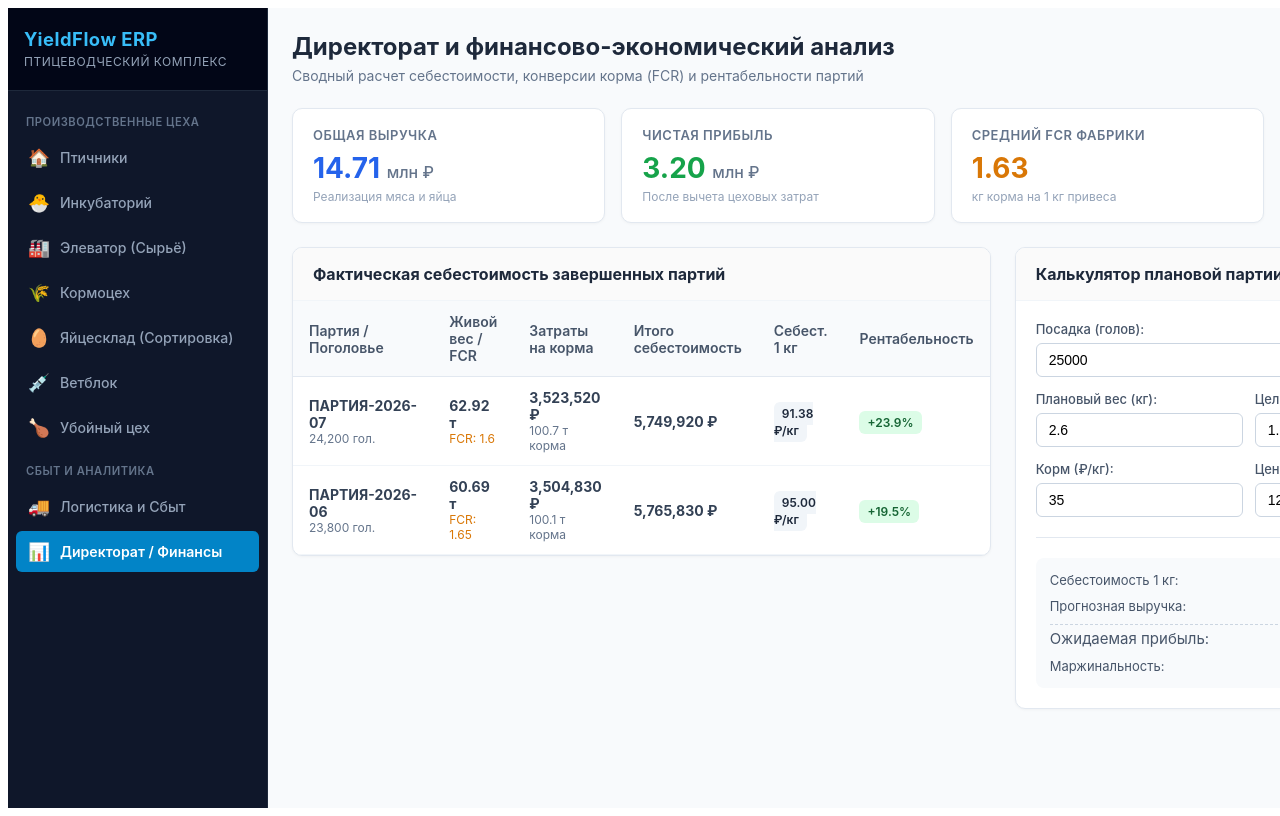
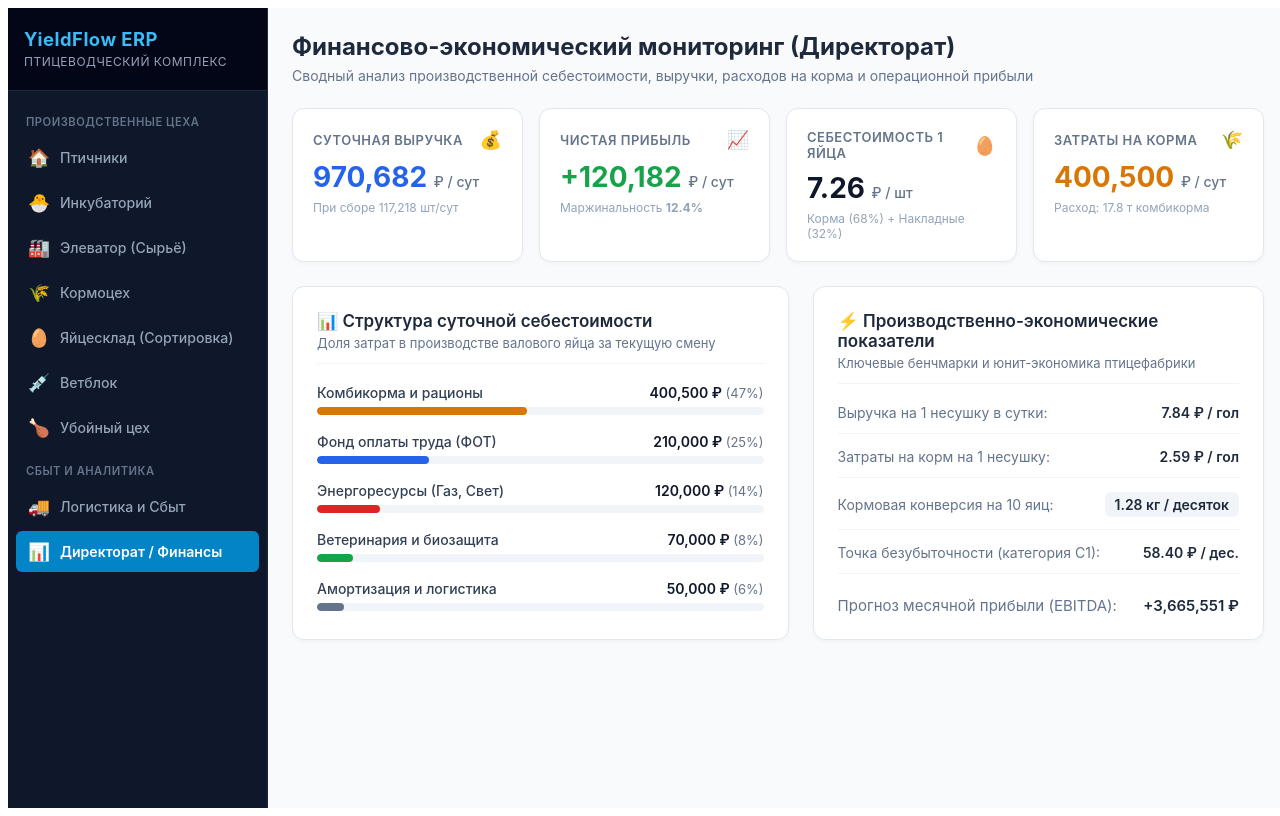
Before and after one commit to radikryzvanov/yield-flow-erp, an Angular app: page /finance-calc in a window 1280 px wide. Built offline with nearby package versions, Linux system fonts and the light colour scheme.

Commit message:
style(finance): polish finance dashboard cards, progress bars and metrics

```diff
--- a/src/app/features/finance-calc/pages/finance-dashboard/finance-dashboard.component.css
+++ b/src/app/features/finance-calc/pages/finance-dashboard/finance-dashboard.component.css
@@ -19,18 +19,33 @@
   margin: 0;
 }
 
+/* KPI Сетка */
 .kpi-grid {
   display: grid;
-  grid-template-columns: repeat(auto-fit, minmax(220px, 1fr));
+  grid-template-columns: repeat(4, 1fr);
   gap: 16px;
+}
+
+@media (max-width: 1024px) {
+  .kpi-grid { grid-template-columns: repeat(2, 1fr); }
+}
+
+@media (max-width: 600px) {
+  .kpi-grid { grid-template-columns: 1fr; }
 }
 
 .kpi-card {
   background: #ffffff;
-  padding: 18px 20px;
-  border-radius: 10px;
+  padding: 20px;
+  border-radius: 12px;
   border: 1px solid #e2e8f0;
-  box-shadow: 0 1px 3px rgba(0, 0, 0, 0.04);
+  box-shadow: 0 2px 4px rgba(0, 0, 0, 0.03);
+}
+
+.kpi-header {
+  display: flex;
+  justify-content: space-between;
+  align-items: center;
 }
 
 .kpi-title {
@@ -41,14 +56,18 @@
   letter-spacing: 0.5px;
 }
 
+.kpi-icon {
+  font-size: 18px;
+}
+
 .kpi-value {
   font-size: 28px;
   font-weight: 700;
-  margin: 8px 0 4px;
+  margin: 10px 0 6px;
 }
 
 .kpi-value .unit {
-  font-size: 16px;
+  font-size: 14px;
   font-weight: 500;
   color: #64748b;
 }
@@ -59,153 +78,136 @@
 }
 
 .text-primary { color: #2563eb; }
+.text-success { color: #16a34a; }
 .text-warning { color: #d97706; }
-.text-success { color: #16a34a; }
-.text-muted { color: #64748b; }
-.small { font-size: 12px; }
+.text-dark { color: #0f172a; }
 
-.content-grid {
+/* Двухколоночная аналитическая сетка */
+.dashboard-grid {
   display: grid;
-  grid-template-columns: 2fr 1fr;
+  grid-template-columns: 1.1fr 1fr;
   gap: 24px;
 }
 
-@media (max-width: 1024px) {
-  .content-grid {
-    grid-template-columns: 1fr;
-  }
-}
-
-.main-column, .side-column {
-  display: flex;
-  flex-direction: column;
-  gap: 24px;
+@media (max-width: 960px) {
+  .dashboard-grid { grid-template-columns: 1fr; }
 }
 
 .card {
   background: #ffffff;
-  border-radius: 10px;
+  border-radius: 12px;
   border: 1px solid #e2e8f0;
-  box-shadow: 0 1px 3px rgba(0, 0, 0, 0.04);
+  box-shadow: 0 2px 4px rgba(0, 0, 0, 0.03);
+  padding: 24px;
+}
+
+.card-header {
+  margin-bottom: 20px;
+  border-bottom: 1px solid #f1f5f9;
+  padding-bottom: 12px;
+}
+
+.card-title {
+  font-size: 17px;
+  font-weight: 600;
+  color: #1e293b;
+  margin: 0 0 4px 0;
+}
+
+.card-desc {
+  font-size: 13px;
+  color: #64748b;
+  margin: 0;
+}
+
+/* Список расходов и прогресс-баров */
+.breakdown-list {
+  display: flex;
+  flex-direction: column;
+  gap: 18px;
+}
+
+.breakdown-item {
+  display: flex;
+  flex-direction: column;
+  gap: 6px;
+}
+
+.breakdown-header {
+  display: flex;
+  justify-content: space-between;
+  align-items: center;
+  font-size: 14px;
+}
+
+.cat-name {
+  font-weight: 500;
+  color: #334155;
+}
+
+.cat-val {
+  font-weight: 600;
+  color: #0f172a;
+}
+
+.cat-share {
+  color: #64748b;
+  font-size: 13px;
+  font-weight: 400;
+}
+
+.progress-bar-bg {
+  width: 100%;
+  height: 8px;
+  background-color: #f1f5f9;
+  border-radius: 4px;
   overflow: hidden;
 }
 
-.card-header {
-  padding: 16px 20px;
-  border-bottom: 1px solid #f1f5f9;
-  background-color: #fafafa;
+.progress-bar-fill {
+  height: 100%;
+  border-radius: 4px;
+  transition: width 0.4s ease;
 }
 
-.card-header h2 {
-  font-size: 16px;
-  color: #1e293b;
-  margin: 0;
-}
-
-.table-responsive {
-  overflow-x: auto;
-}
-
-.data-table {
-  width: 100%;
-  border-collapse: collapse;
-  text-align: left;
-  font-size: 14px;
-}
-
-.data-table th {
-  background-color: #f8fafc;
-  color: #475569;
-  font-weight: 600;
-  padding: 12px 16px;
-  border-bottom: 1px solid #e2e8f0;
-}
-
-.data-table td {
-  padding: 12px 16px;
-  border-bottom: 1px solid #f1f5f9;
-  color: #334155;
-  vertical-align: middle;
-}
-
-.badge {
-  padding: 4px 8px;
-  border-radius: 6px;
-  font-size: 12px;
-  font-weight: 600;
-}
-
-.badge-cost {
-  background-color: #f1f5f9;
-  color: #1e293b;
-}
-
-.badge-success {
-  background-color: #dcfce7;
-  color: #166534;
-}
-
-.calc-body {
-  padding: 20px;
+/* Метрики эффективности */
+.metrics-list {
   display: flex;
   flex-direction: column;
   gap: 14px;
 }
 
-.form-group {
+.metric-row {
   display: flex;
-  flex-direction: column;
-  gap: 6px;
-  flex: 1;
+  justify-content: space-between;
+  align-items: center;
+  padding-bottom: 12px;
+  border-bottom: 1px solid #f1f5f9;
+  font-size: 14px;
 }
 
-.form-group label {
-  font-size: 13px;
-  font-weight: 500;
-  color: #475569;
+.metric-row .label {
+  color: #64748b;
 }
 
-.form-row {
-  display: flex;
-  gap: 12px;
+.metric-row .val {
+  font-weight: 600;
+  color: #1e293b;
 }
 
-.form-control {
-  padding: 8px 12px;
-  font-size: 14px;
-  border: 1px solid #cbd5e1;
+.highlight-badge {
+  background: #f1f5f9;
+  padding: 4px 10px;
   border-radius: 6px;
-  outline: none;
+  font-weight: 600;
+  color: #0f172a;
 }
 
-.form-control:focus {
-  border-color: #2563eb;
+.ebitda-row {
+  border-bottom: none;
+  padding-top: 8px;
+  padding-bottom: 0;
+  font-size: 15px;
 }
 
-.divider {
-  border: none;
-  border-top: 1px solid #e2e8f0;
-  margin: 6px 0;
-}
-
-.calc-results {
-  display: flex;
-  flex-direction: column;
-  gap: 10px;
-  background-color: #f8fafc;
-  padding: 14px;
-  border-radius: 8px;
-}
-
-.calc-result-row {
-  display: flex;
-  justify-content: space-between;
-  font-size: 13px;
-  color: #475569;
-}
-
-.calc-result-row.highlight {
-  font-size: 15px;
-  padding-top: 4px;
-  border-top: 1px dashed #cbd5e1;
-}
+.font-bold { font-weight: 700; }
--- a/src/app/features/finance-calc/pages/finance-dashboard/finance-dashboard.component.html
+++ b/src/app/features/finance-calc/pages/finance-dashboard/finance-dashboard.component.html
@@ -1,136 +1,107 @@
 <div class="finance-container">
-  <header class="page-header">
+  <div class="page-header">
     <div>
-      <h1>Директорат и финансово-экономический анализ</h1>
-      <p class="subtitle">Сводный расчет себестоимости, конверсии корма (FCR) и рентабельности партий</p>
+      <h1>Финансово-экономический мониторинг (Директорат)</h1>
+      <p class="subtitle">Сводный анализ производственной себестоимости, выручки, расходов на корма и операционной прибыли</p>
     </div>
-  </header>
+  </div>
 
-  <section class="kpi-grid">
+  <!-- Главные KPI показатели -->
+  <div class="kpi-grid">
     <div class="kpi-card">
-      <div class="kpi-title">Общая выручка</div>
-      <div class="kpi-value text-primary">{{ (totalRevenue() / 1000000) | number:'1.2-2' }} <span class="unit">млн ₽</span></div>
-      <div class="kpi-note">Реализация мяса и яйца</div>
+      <div class="kpi-header">
+        <span class="kpi-title">Суточная выручка</span>
+        <span class="kpi-icon">💰</span>
+      </div>
+      <div class="kpi-value text-primary">{{ dailyRevenue() | number }} <span class="unit">₽ / сут</span></div>
+      <div class="kpi-note">При сборе {{ totalEggs() | number }} шт/сут</div>
     </div>
 
     <div class="kpi-card">
-      <div class="kpi-title">Чистая прибыль</div>
-      <div class="kpi-value text-success">{{ (totalNetProfit() / 1000000) | number:'1.2-2' }} <span class="unit">млн ₽</span></div>
-      <div class="kpi-note">После вычета цеховых затрат</div>
+      <div class="kpi-header">
+        <span class="kpi-title">Чистая прибыль</span>
+        <span class="kpi-icon">📈</span>
+      </div>
+      <div class="kpi-value text-success">+{{ dailyProfit() | number }} <span class="unit">₽ / сут</span></div>
+      <div class="kpi-note">Маржинальность <b>{{ profitability() }}%</b></div>
     </div>
 
     <div class="kpi-card">
-      <div class="kpi-title">Средний FCR фабрики</div>
-      <div class="kpi-value text-warning">{{ averageFcr() | number:'1.2-2' }}</div>
-      <div class="kpi-note">кг корма на 1 кг привеса</div>
+      <div class="kpi-header">
+        <span class="kpi-title">Себестоимость 1 яйца</span>
+        <span class="kpi-icon">🥚</span>
       </div>
-  </section>
+      <div class="kpi-value text-dark">{{ costPerEgg() | number:'1.2-2' }} <span class="unit">₽ / шт</span></div>
+      <div class="kpi-note">Корма (68%) + Накладные (32%)</div>
+    </div>
 
-  <div class="content-grid">
-    <div class="main-column">
+    <div class="kpi-card">
+      <div class="kpi-header">
+        <span class="kpi-title">Затраты на корма</span>
+        <span class="kpi-icon">🌾</span>
+      </div>
+      <div class="kpi-value text-warning">{{ dailyFeedCost() | number }} <span class="unit">₽ / сут</span></div>
+      <div class="kpi-note">Расход: {{ feedTons() }} т комбикорма</div>
+    </div>
+  </div>
+
+  <!-- Сетка аналитики: Структура затрат и Экономическая эффективность -->
+  <div class="dashboard-grid">
+
+    <!-- Карточка: Структура затрат -->
     <div class="card">
       <div class="card-header">
-          <h2>Фактическая себестоимость завершенных партий</h2>
+        <div>
+          <h3 class="card-title">📊 Структура суточной себестоимости</h3>
+          <p class="card-desc">Доля затрат в производстве валового яйца за текущую смену</p>
         </div>
-        <div class="table-responsive">
-          <table class="data-table">
-            <thead>
-              <tr>
-                <th>Партия / Поголовье</th>
-                <th>Живой вес / FCR</th>
-                <th>Затраты на корма</th>
-                <th>Итого себестоимость</th>
-                <th>Себест. 1 кг</th>
-                <th>Рентабельность</th>
-              </tr>
-            </thead>
-            <tbody>
-              @for (batch of batchSummaries(); track batch.batchId) {
-                <tr>
-                  <td>
-                    <strong>{{ batch.batchNumber }}</strong>
-                    <div class="text-muted small">{{ batch.headsFinished | number }} гол.</div>
-                  </td>
-                  <td>
-                    <strong>{{ (batch.liveWeightTotalKg / 1000) | number:'1.1-2' }} т</strong>
-                    <div class="text-warning small">FCR: {{ batch.fcr }}</div>
-                  </td>
-                  <td>
-                    <strong>{{ batch.costs.feedCostRub | number }} ₽</strong>
-                    <div class="text-muted small">{{ (batch.feedConsumedTotalKg / 1000) | number:'1.1-1' }} т корма</div>
-                  </td>
-                  <td>
-                    <strong>{{ batch.costs.totalCostRub | number }} ₽</strong>
-                  </td>
-                  <td>
-                    <span class="badge badge-cost">{{ batch.costPerKgLiveWeight | number:'1.2-2' }} ₽/кг</span>
-                  </td>
-                  <td>
-                    <span class="badge badge-success">+{{ batch.profitMarginPercent | number:'1.1-1' }}%</span>
-                  </td>
-                </tr>
-              }
-            </tbody>
-          </table>
+      </div>
+
+      <div class="breakdown-list">
+        <div *ngFor="let item of costBreakdown()" class="breakdown-item">
+          <div class="breakdown-header">
+            <span class="cat-name">{{ item.category }}</span>
+            <span class="cat-val">{{ item.amountRub | number }} ₽ <span class="cat-share">({{ item.sharePercent }}%)</span></span>
+          </div>
+          <div class="progress-bar-bg">
+            <div class="progress-bar-fill" [style.width.%]="item.sharePercent" [style.background-color]="item.color"></div>
+          </div>
         </div>
       </div>
     </div>
 
-    <div class="side-column">
+    <!-- Карточка: Экономическая эффективность -->
     <div class="card">
       <div class="card-header">
-          <h2>Калькулятор плановой партии</h2>
-        </div>
-        <div class="calc-body">
-          <div class="form-group">
-            <label>Посадка (голов):</label>
-            <input type="number" [(ngModel)]="forecastForm.headsCount" (input)="recalculate()" class="form-control" />
-          </div>
-
-          <div class="form-row">
-            <div class="form-group">
-              <label>Плановый вес (кг):</label>
-              <input type="number" step="0.1" [(ngModel)]="forecastForm.targetWeightKg" (input)="recalculate()" class="form-control" />
-            </div>
-            <div class="form-group">
-              <label>Целевой FCR:</label>
-              <input type="number" step="0.01" [(ngModel)]="forecastForm.expectedFcr" (input)="recalculate()" class="form-control" />
+        <div>
+          <h3 class="card-title">⚡ Производственно-экономические показатели</h3>
+          <p class="card-desc">Ключевые бенчмарки и юнит-экономика птицефабрики</p>
         </div>
       </div>
 
-          <div class="form-row">
-            <div class="form-group">
-              <label>Корм (₽/кг):</label>
-              <input type="number" [(ngModel)]="forecastForm.feedPricePerKg" (input)="recalculate()" class="form-control" />
+      <div class="metrics-list">
+        <div class="metric-row">
+          <span class="label">Выручка на 1 несушку в сутки:</span>
+          <span class="val text-primary">7.84 ₽ / гол</span>
         </div>
-            <div class="form-group">
-              <label>Цена сбыта (₽/кг):</label>
-              <input type="number" [(ngModel)]="forecastForm.sellingPricePerKg" (input)="recalculate()" class="form-control" />
+        <div class="metric-row">
+          <span class="label">Затраты на корм на 1 несушку:</span>
+          <span class="val text-warning">2.59 ₽ / гол</span>
+        </div>
+        <div class="metric-row">
+          <span class="label">Кормовая конверсия на 10 яиц:</span>
+          <span class="val highlight-badge">1.28 кг / десяток</span>
+        </div>
+        <div class="metric-row">
+          <span class="label">Точка безубыточности (категория С1):</span>
+          <span class="val">58.40 ₽ / дес.</span>
+        </div>
+        <div class="metric-row ebitda-row">
+          <span class="label">Прогноз месячной прибыли (EBITDA):</span>
+          <span class="val text-success font-bold">+{{ (dailyProfit() * 30.5) | number:'1.0-0' }} ₽</span>
+        </div>
       </div>
     </div>
 
-          <hr class="divider" />
-
-          <div class="calc-results">
-            <div class="calc-result-row">
-              <span>Себестоимость 1 кг:</span>
-              <strong>{{ forecastResult().costPerKg | number:'1.2-2' }} ₽</strong>
-            </div>
-            <div class="calc-result-row">
-              <span>Прогнозная выручка:</span>
-              <strong>{{ forecastResult().revenue | number }} ₽</strong>
-            </div>
-            <div class="calc-result-row highlight">
-              <span>Ожидаемая прибыль:</span>
-              <strong class="text-success">{{ forecastResult().netProfit | number }} ₽</strong>
-            </div>
-            <div class="calc-result-row">
-              <span>Маржинальность:</span>
-              <strong class="text-primary">{{ forecastResult().margin | number:'1.1-1' }}%</strong>
   </div>
 </div>
-        </div>
-      </div>
-    </div>
-  </div>
-</div>
--- a/src/app/features/finance-calc/pages/finance-dashboard/finance-dashboard.component.ts
+++ b/src/app/features/finance-calc/pages/finance-dashboard/finance-dashboard.component.ts
@@ -1,37 +1,23 @@
-import { Component, inject, signal } from '@angular/core';
+import { Component, inject } from '@angular/core';
 import { CommonModule } from '@angular/common';
-import { FormsModule } from '@angular/forms';
 import { FinanceService } from '../../services/finance.service';
 
 @Component({
   selector: 'app-finance-dashboard',
   standalone: true,
-  imports: [CommonModule, FormsModule],
+  imports: [CommonModule],
   templateUrl: './finance-dashboard.component.html',
   styleUrl: './finance-dashboard.component.css'
 })
 export class FinanceDashboardComponent {
   protected readonly financeService = inject(FinanceService);
 
-  readonly batchSummaries = this.financeService.batchSummaries;
-  readonly totalRevenue = this.financeService.totalRevenue;
-  readonly totalCost = this.financeService.totalCost;
-  readonly totalNetProfit = this.financeService.totalNetProfit;
-  readonly averageFcr = this.financeService.averageFcr;
-
-  forecastForm = {
-    headsCount: 25000,
-    targetWeightKg: 2.6,
-    expectedFcr: 1.62,
-    feedPricePerKg: 35,
-    chickPricePerHead: 45,
-    vetAndOtherPerHead: 27,
-    sellingPricePerKg: 125
-  };
-
-  forecastResult = signal(this.financeService.calculateForecast(this.forecastForm));
-
-  recalculate(): void {
-    this.forecastResult.set(this.financeService.calculateForecast(this.forecastForm));
-  }
+  readonly dailyRevenue = this.financeService.dailyRevenueRub;
+  readonly dailyProfit = this.financeService.dailyProfitRub;
+  readonly costPerEgg = this.financeService.costPerEggRub;
+  readonly profitability = this.financeService.profitabilityPercent;
+  readonly dailyFeedCost = this.financeService.dailyFeedCostRub;
+  readonly costBreakdown = this.financeService.costBreakdown;
+  readonly totalEggs = this.financeService.totalDailyEggs;
+  readonly feedTons = this.financeService.dailyFeedTons;
 }
--- a/src/app/features/finance-calc/services/finance.service.ts
+++ b/src/app/features/finance-calc/services/finance.service.ts
@@ -1,103 +1,81 @@
-import { Injectable, computed, signal } from '@angular/core';
-import { BatchFinancialSummary } from '../interfaces/finance.interface';
+import { Injectable, signal, computed, inject } from '@angular/core';
+import { PoultryManagementService } from '../../poultry-management/services/poultry-management.service';
+import { CostBreakdownItem } from '../interfaces/finance.interface';
 
 @Injectable({
   providedIn: 'root'
 })
 export class FinanceService {
-  private readonly _batchSummaries = signal<BatchFinancialSummary[]>([
-    {
-      batchId: 'batch-01',
-      batchNumber: 'ПАРТИЯ-2026-07',
-      headsFinished: 24200,
-      liveWeightTotalKg: 62920,
-      feedConsumedTotalKg: 100672,
-      fcr: 1.60,
-      costs: {
-        feedCostRub: 3523520,
-        chickCostRub: 1089000,
-        vetCostRub: 290400,
-        energyCostRub: 363000,
-        laborAndOtherRub: 484000,
-        totalCostRub: 5749920
-      },
-      costPerKgLiveWeight: 91.38,
-      revenueRub: 7550400,
-      netProfitRub: 1800480,
-      profitMarginPercent: 23.85
-    },
-    {
-      batchId: 'batch-02',
-      batchNumber: 'ПАРТИЯ-2026-06',
-      headsFinished: 23800,
-      liveWeightTotalKg: 60690,
-      feedConsumedTotalKg: 100138,
-      fcr: 1.65,
-      costs: {
-        feedCostRub: 3504830,
-        chickCostRub: 1071000,
-        vetCostRub: 333200,
-        energyCostRub: 380800,
-        laborAndOtherRub: 476000,
-        totalCostRub: 5765830
-      },
-      costPerKgLiveWeight: 95.00,
-      revenueRub: 7161420,
-      netProfitRub: 1395590,
-      profitMarginPercent: 19.49
-    }
-  ]);
+  private readonly poultryService = inject(PoultryManagementService);
 
-  readonly batchSummaries = this._batchSummaries.asReadonly();
-
-  readonly totalRevenue = computed(() =>
-    this._batchSummaries().reduce((acc, b) => acc + b.revenueRub, 0)
-  );
-
-  readonly totalCost = computed(() =>
-    this._batchSummaries().reduce((acc, b) => acc + b.costs.totalCostRub, 0)
-  );
-
-  readonly totalNetProfit = computed(() =>
-    this._batchSummaries().reduce((acc, b) => acc + b.netProfitRub, 0)
-  );
-
-  readonly averageFcr = computed(() => {
-    const list = this._batchSummaries();
-    if (list.length === 0) return 0;
-    return list.reduce((acc, b) => acc + b.fcr, 0) / list.length;
+  readonly eggPrices = signal({
+    'СВ': 115,
+    'С0': 95,
+    'С1': 82,
+    'С2': 68,
+    'Грязь/Насечка': 35
   });
 
-  calculateForecast(params: {
-    headsCount: number;
-    targetWeightKg: number;
-    expectedFcr: number;
-    feedPricePerKg: number;
-    chickPricePerHead: number;
-    vetAndOtherPerHead: number;
-    sellingPricePerKg: number;
-  }) {
-    const totalLiveWeight = params.headsCount * params.targetWeightKg;
-    const totalFeedKg = totalLiveWeight * params.expectedFcr;
+  readonly feedCostPerKg = signal(22.50);
+  readonly dailyOverheadCostsRub = signal(450_000);
 
-    const feedCost = totalFeedKg * params.feedPricePerKg;
-    const chickCost = params.headsCount * params.chickPricePerHead;
-    const otherCost = params.headsCount * params.vetAndOtherPerHead;
-    const totalCost = feedCost + chickCost + otherCost;
+  // Сбор данных из птичников
+  readonly totalDailyEggs = computed(() => this.poultryService.totalDailyEggs());
+  readonly dailyFeedTons = computed(() => this.poultryService.totalDailyFeedTons());
 
-    const revenue = totalLiveWeight * params.sellingPricePerKg;
-    const netProfit = revenue - totalCost;
-    const margin = revenue > 0 ? (netProfit / revenue) * 100 : 0;
-    const costPerKg = totalLiveWeight > 0 ? totalCost / totalLiveWeight : 0;
+  // Расчёт затрат на корма за сутки
+  readonly dailyFeedCostRub = computed(() => {
+    return Math.round(this.dailyFeedTons() * 1000 * this.feedCostPerKg());
+  });
 
-    return {
-      totalLiveWeight,
-      totalFeedKg,
-      totalCost,
-      costPerKg,
-      revenue,
-      netProfit,
-      margin
-    };
-  }
+  // Расчёт суточной выручки
+  readonly dailyRevenueRub = computed(() => {
+    const totalEggs = this.totalDailyEggs();
+    if (totalEggs === 0) return 0;
+
+    const revC0 = (totalEggs * 0.30 * 95) / 10;
+    const revC1 = (totalEggs * 0.55 * 82) / 10;
+    const revC2 = (totalEggs * 0.12 * 68) / 10;
+    const revWaste = (totalEggs * 0.03 * 35) / 10;
+
+    return Math.round(revC0 + revC1 + revC2 + revWaste);
+  });
+
+  // Себестоимость одного яйца
+  readonly costPerEggRub = computed(() => {
+    const totalEggs = this.totalDailyEggs();
+    if (totalEggs === 0) return 0;
+    const totalDailyCosts = this.dailyFeedCostRub() + this.dailyOverheadCostsRub();
+    return Math.round((totalDailyCosts / totalEggs) * 100) / 100;
+  });
+
+  // Чистая суточная прибыль
+  readonly dailyProfitRub = computed(() => {
+    return this.dailyRevenueRub() - (this.dailyFeedCostRub() + this.dailyOverheadCostsRub());
+  });
+
+  // Рентабельность
+  readonly profitabilityPercent = computed(() => {
+    const revenue = this.dailyRevenueRub();
+    if (revenue === 0) return 0;
+    return Math.round((this.dailyProfitRub() / revenue) * 1000) / 10;
+  });
+
+  // Структура затрат
+  readonly costBreakdown = computed<CostBreakdownItem[]>(() => {
+    const feed = this.dailyFeedCostRub();
+    const fot = 210_000;
+    const energy = 120_000;
+    const vet = 70_000;
+    const other = 50_000;
+    const total = feed + fot + energy + vet + other;
+
+    return [
+      { category: 'Комбикорма и рационы', amountRub: feed, sharePercent: Math.round((feed / total) * 100), color: '#d97706' },
+      { category: 'Фонд оплаты труда (ФОТ)', amountRub: fot, sharePercent: Math.round((fot / total) * 100), color: '#2563eb' },
+      { category: 'Энергоресурсы (Газ, Свет)', amountRub: energy, sharePercent: Math.round((energy / total) * 100), color: '#dc2626' },
+      { category: 'Ветеринария и биозащита', amountRub: vet, sharePercent: Math.round((vet / total) * 100), color: '#16a34a' },
+      { category: 'Амортизация и логистика', amountRub: other, sharePercent: Math.round((other / total) * 100), color: '#64748b' }
+    ];
+  });
 }
```
Also changed, not shown: src/app/features/finance-calc/interfaces/finance.interface.ts (+11 -19 lines). Lines whose indentation alone changed are shown as unchanged.
